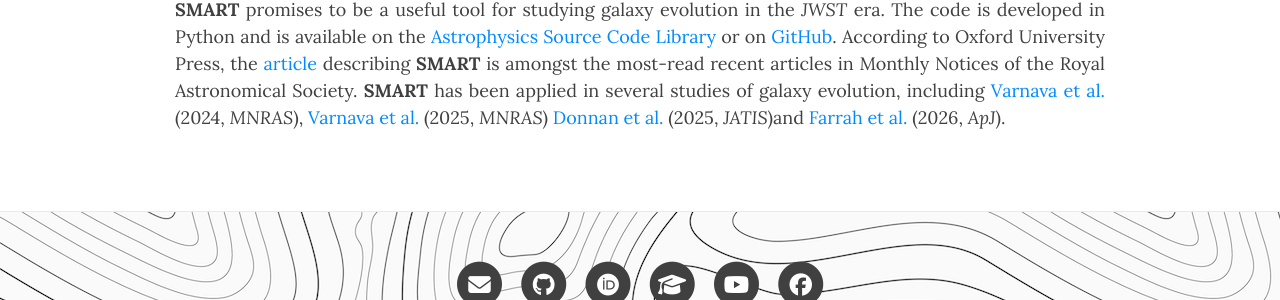
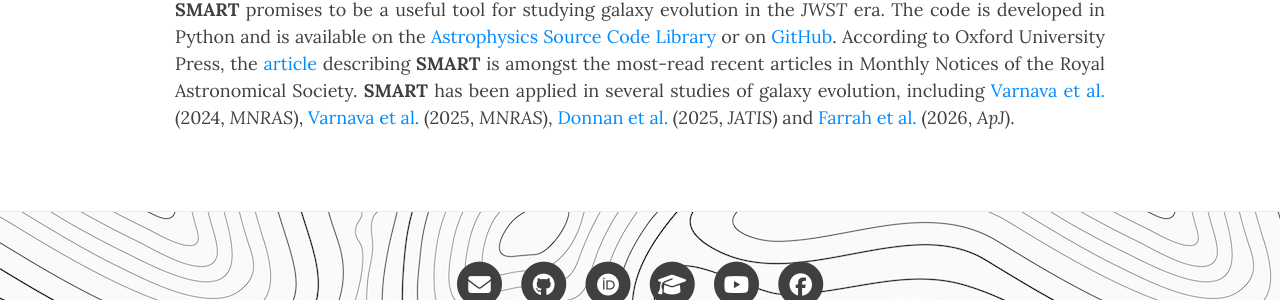
Before and after one commit to ch-var/ch-var.github.io, a Jekyll site: the page built from software.html, in a window 1280 px wide and 900 px high, scrolled down 693 px. Shown: the part 489-789 px from the top of the window. Built offline with Jekyll 4.4.1, drawn with Linux system fonts in a browser that asks for light colours.

Commit message:
Update software.html

```diff
--- a/software.html
+++ b/software.html
@@ -32,4 +32,4 @@ title: Software
 <img src="/assets/img/IRAS07598+6508_CYGNUS.png" width="50%" height="50%">
 </p>
 
-<p align='justify'><b>SMART</b> promises to be a useful tool for studying galaxy evolution in the <i>JWST</i> era. The code is developed in Python and is available on the <a href="https://www.ascl.net/2406.003">Astrophysics Source Code Library</a> or on <a href="https://github.com/ch-var/SMART">GitHub</a>. According to Oxford University Press, the <a href="https://doi.org/10.1093/mnras/stae1141">article</a> describing <b>SMART</b> is amongst the most-read recent articles in Monthly Notices of the Royal Astronomical Society. <b>SMART</b> has been applied in several studies of galaxy evolution, including <a href="https://doi.org/10.1093/mnras/stae2221">Varnava et al.</a> (2024, <i>MNRAS</i>), <a href="https://doi.org/10.1093/mnras/staf319">Varnava et al.</a> (2025, <i>MNRAS</i>) <a href="https://doi.org/10.1117/1.JATIS.11.3.031606">Donnan et al.</a> (2025, <i>JATIS</i>)and <a href="https://doi.org/10.3847/1538-4357/ae21cd">Farrah et al.</a> (2026, <i>ApJ</i>).</p>
+<p align='justify'><b>SMART</b> promises to be a useful tool for studying galaxy evolution in the <i>JWST</i> era. The code is developed in Python and is available on the <a href="https://www.ascl.net/2406.003">Astrophysics Source Code Library</a> or on <a href="https://github.com/ch-var/SMART">GitHub</a>. According to Oxford University Press, the <a href="https://doi.org/10.1093/mnras/stae1141">article</a> describing <b>SMART</b> is amongst the most-read recent articles in Monthly Notices of the Royal Astronomical Society. <b>SMART</b> has been applied in several studies of galaxy evolution, including <a href="https://doi.org/10.1093/mnras/stae2221">Varnava et al.</a> (2024, <i>MNRAS</i>), <a href="https://doi.org/10.1093/mnras/staf319">Varnava et al.</a> (2025, <i>MNRAS</i>), <a href="https://doi.org/10.1117/1.JATIS.11.3.031606">Donnan et al.</a> (2025, <i>JATIS</i>) and <a href="https://doi.org/10.3847/1538-4357/ae21cd">Farrah et al.</a> (2026, <i>ApJ</i>).</p>
```
